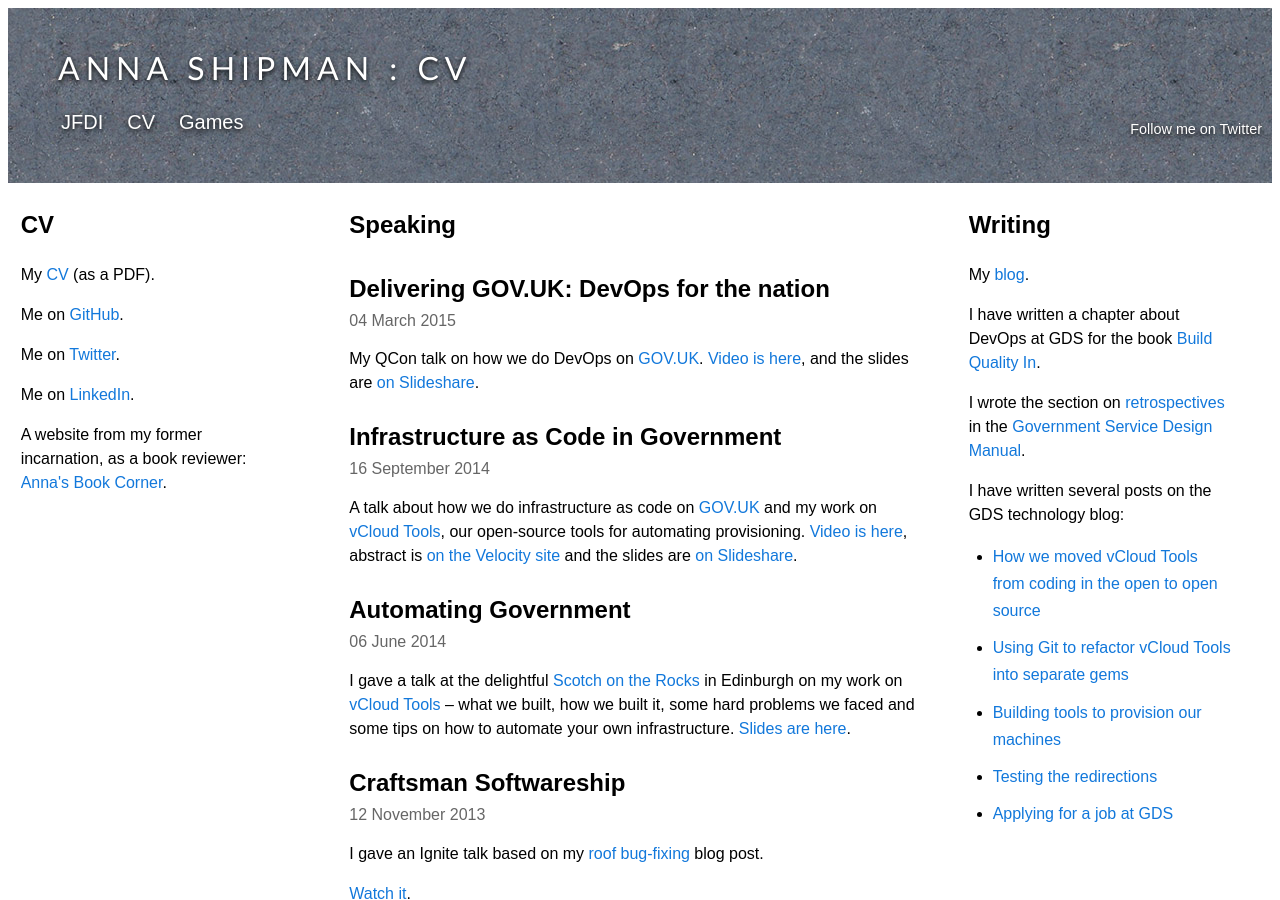
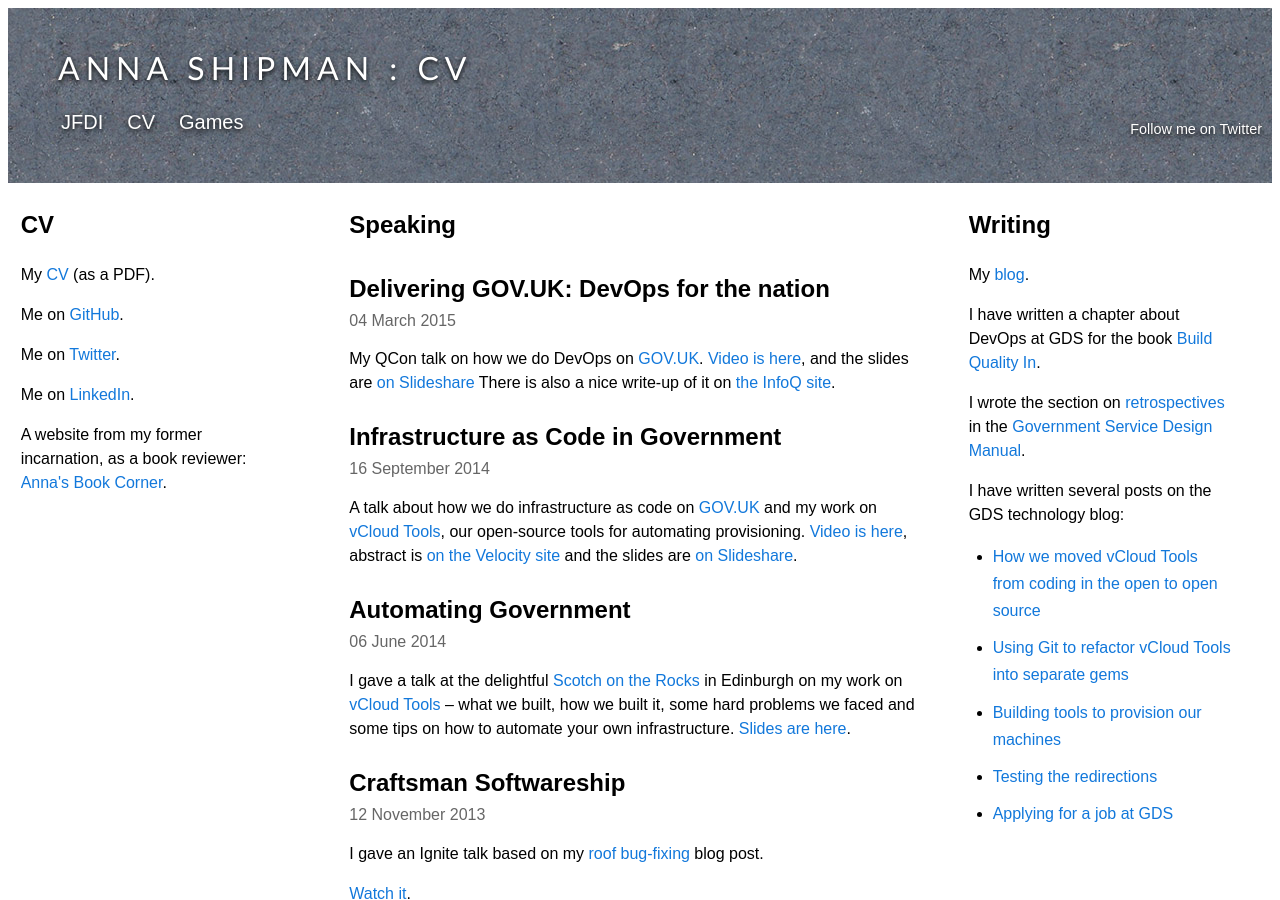
Before and after one commit to annashipman/annashipman.github.io, a Jekyll site: the page cv.html, which Jekyll copies as it is, in a window 1280 px wide and 900 px high. Built offline with Jekyll 4.4.1, drawn with Linux system fonts in a browser that asks for light colours; Markdown is read by kramdown in place of the engine named in the settings.

Commit message:
Add link to write-up of my QCon talk

```diff
--- a/cv.html
+++ b/cv.html
@@ -31,7 +31,12 @@
 <h2>Speaking</h2>
 <h1><a href="http://www.infoq.com/presentations/gov-uk-devops">Delivering GOV.UK: DevOps for the nation</a></h1>
 <date>04 March 2015</date>
-<p>My QCon talk on how we do DevOps on <a href="https://www.gov.uk">GOV.UK</a>. <a href="http://www.infoq.com/presentations/gov-uk-devops"/>Video is here</a>, and the slides are <a href="http://www.slideshare.net/annashipman/delivering-govuk-devops-for-the-nation">on Slideshare</a>.</p>
+<p>My QCon talk on how we do DevOps on <a href="https://www.gov.uk">GOV.UK</a>.
+<a href="http://www.infoq.com/presentations/gov-uk-devops"/>Video is here</a>,
+and the slides are <a
+href="http://www.slideshare.net/annashipman/delivering-govuk-devops-for-the-nation">on
+Slideshare</a> There is also a nice write-up of it on <a
+href="http://www.infoq.com/news/2015/03/gds-uk-gov-devops">the InfoQ site</a>.</p>
 <h1><a href="https://www.youtube.com/watch?v=KRMYr_Bw04g">Infrastructure as Code in Government</a></h1>
 <date>16 September 2014</date>
 <p>A talk about how we do infrastructure as code on <a href="https://www.gov.uk">GOV.UK</a> and my work on <a href="http://gds-operations.github.io/vcloud-tools"/>vCloud Tools</a>, our open-source tools for automating provisioning. <a href="https://www.youtube.com/watch?v=KRMYr_Bw04g">Video is here</a>, abstract is <a href="http://velocityconf.com/velocityny2014/public/schedule/detail/35839">on the Velocity site</a> and the slides are <a href="http://www.slideshare.net/annashipman/infra-as-code">on Slideshare</a>.
```
